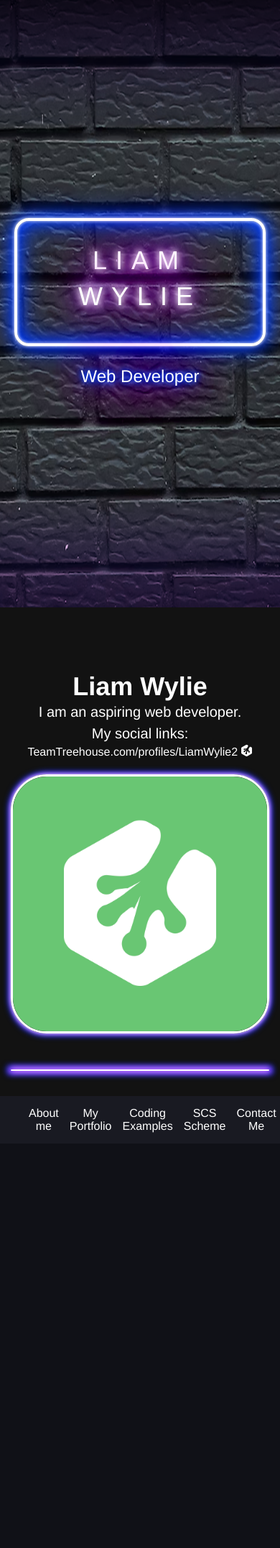
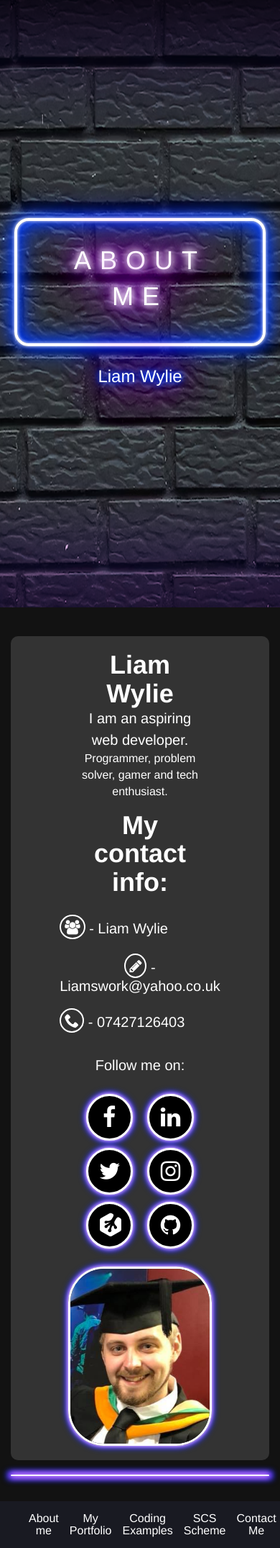
Before and after one commit to liamswork/Portfolio-Old, a PHP site: page /pages/about-me.html in a window 390 px wide. Shown: the whole page at 72% size. Before the commit the page ends 1574 px from the top, so only its background shows below. Run offline with PHP 8.4, Linux system fonts and the light colour scheme; some libraries are stand-ins or nearby versions; some web fonts are replaced.

Commit message:
Responsive margins/padding done
-More abstraction completed
-Abstracted social logos box for the about me and contact me page.
-Abstracted article content box more correctly for reuse across pages with minimal effort.
-About me content added, image and text
-Added subheader to banner linking back to home page.

```diff
--- a/css/style.css
+++ b/css/style.css
@@ -680,11 +680,11 @@ hr.rounded {
   border-color: #3b5998;
 }
 
-.container-contact-form .contact-info .contact-social .social-logos a.facebook {
+.contact-social .social-logos a.facebook {
   color: #fff;
 }
 
-.container-contact-form .contact-info .contact-social .social-logos a.facebook:hover {
+.contact-social .social-logos a.facebook:hover {
   border: 3px solid white;
   box-shadow: 0px 0px 6px white,
  0px 0px 12px #ae00ff,
@@ -708,11 +708,11 @@ hr.rounded {
   border-color: #0077b5;
 }
 
-.container-contact-form .contact-info .contact-social .social-logos a.linkedin {
+.contact-social .social-logos a.linkedin {
   color: #fff;
 }
 
-.container-contact-form .contact-info .contact-social .social-logos a.linkedin:hover {
+.contact-social .social-logos a.linkedin:hover {
   border: 3px solid white;
   box-shadow: 0px 0px 6px white,
  0px 0px 12px #ae00ff,
@@ -736,11 +736,11 @@ hr.rounded {
   border-color: #00aced;
 }
 
-.container-contact-form .contact-info .contact-social .social-logos a.twitter {
+.contact-social .social-logos a.twitter {
   color: #fff;
 }
 
-.container-contact-form .contact-info .contact-social .social-logos a.twitter:hover {
+.contact-social .social-logos a.twitter:hover {
   border: 3px solid white;
   box-shadow: 0px 0px 6px white,
  0px 0px 12px #ae00ff,
@@ -764,11 +764,11 @@ hr.rounded {
   border-color: #d93175;
 }
 
-.container-contact-form .contact-info .contact-social .social-logos a.instagram {
+.contact-social .social-logos a.instagram {
   color: #fff;
 }
 
-.container-contact-form .contact-info .contact-social .social-logos a.instagram:hover {
+.contact-social .social-logos a.instagram:hover {
   border: 3px solid white;
   box-shadow: 0px 0px 6px white,
  0px 0px 12px #ae00ff,
@@ -792,11 +792,11 @@ hr.rounded {
   border-color: #5fcf80;
 }
 
-.container-contact-form .contact-info .contact-social .social-logos a.treehouse {
+.contact-social .social-logos a.treehouse {
   color: #fff;
 }
 
-.container-contact-form .contact-info .contact-social .social-logos a.treehouse:hover {
+.contact-social .social-logos a.treehouse:hover {
   border: 3px solid white;
   box-shadow: 0px 0px 6px white,
  0px 0px 12px #ae00ff,
@@ -820,11 +820,11 @@ hr.rounded {
   border-color: #6e5494;
 }
 
-.container-contact-form .contact-info .contact-social .social-logos a.github {
+.contact-social .social-logos a.github {
   color: #fff;
 }
 
-.container-contact-form .contact-info .contact-social .social-logos a.github:hover {
+.contact-social .social-logos a.github:hover {
   border: 3px solid white;
   box-shadow: 0px 0px 6px white,
  0px 0px 12px #ae00ff,
@@ -963,6 +963,10 @@ hr.rounded {
   text-shadow: 0 0 7px #003cff, 0 0 10px #003cff, 0 0 21px #003cff, 0 0 42px #ae00ff, 0 0 82px #ae00ff, 0 0 92px #ae00ff, 0 0 102px #ae00ff, 0 0 151px #ae00ff;
 }
 
+.banner .banner-container .banner-text a {
+  text-decoration: none;
+}
+
 .banner .banner-container .banner-text h1 {
   text-align: center;
   margin: 0 20px;
@@ -1055,30 +1059,49 @@ hr.rounded {
   margin-bottom: 15px;
 }
 
-.container-contact-form .contact-info .contact-details {
+.contact-details {
   display: flex;
   flex-direction: column;
   text-align: center;
   margin-bottom: 20px;
 }
 
-.container-contact-form .contact-info .contact-details h1 {
+.contact-details .row {
+  display: flex;
+  flex-direction: column;
+  flex-wrap: wrap;
+  justify-content: center;
+  align-items: flex-start;
+  align-content: center;
+}
+
+.contact-details h1 {
   margin: 15px 0;
 }
 
-.container-contact-form .contact-info .contact-social h2 {
+.contact-details h3 {
+  margin: 10px 0;
+}
+
+.contact-details h3 span {
+  border-radius: 50%;
+  border: 2px solid white;
+  padding: 5px;
+}
+
+.contact-social h2 {
   text-align: center;
   margin-bottom: 20px;
 }
 
-.container-contact-form .contact-info .contact-social .social-logos {
+.contact-social .social-logos {
   display: flex;
   flex-direction: row;
   justify-content: space-around;
   flex-wrap: wrap;
 }
 
-.container-contact-form .contact-info .contact-social .social-logos a {
+.contact-social .social-logos a {
   position: relative;
   margin: 5px;
   top: 0;
@@ -1093,55 +1116,73 @@ hr.rounded {
   background-color: #000;
 }
 
-.container-contact-form .contact-info .contact-social .social-logos a:hover {
+.contact-social .social-logos a:hover {
   top: -10px;
   transition: .5s ease;
 }
 
-.container-contact-form .contact-info .contact-social .social-logos a:hover {
+.contact-social .social-logos a:hover {
   border: 3px solid white;
   box-shadow: 0px 0px 6px white,
  0px 0px 12px #ae00ff,
  0px 0px 16px 7px #003cff;
 }
 
-.container-contact-form .contact-info .contact-social .social-logos a span {
+.contact-social .social-logos a span {
   font-size: 32px;
   line-height: 48px;
 }
 
-.container-contact-form .contact-form {
+.contact-form {
   padding: 0;
 }
 
-.container-contact-form .contact-form .container {
+.contact-form .container {
   width: 100%;
+  padding: 10px 20px;
 }
 
-.container-contact-form .contact-form .container h2 {
+.contact-form .container h1 {
   margin-bottom: 25px;
   text-align: center;
 }
 
-.container-contact-form .contact-form .container form {
+.contact-form .container form {
   display: flex;
   flex-direction: row;
   align-items: center;
   flex-wrap: wrap;
 }
 
-.container-contact-form .contact-form .container input[type=text], .container-contact-form .contact-form .container #email, .container-contact-form .contact-form .container select, .container-contact-form .contact-form .container textarea {
+.contact-form .container input[type=text], .contact-form .container #email, .contact-form .container select, .contact-form .container textarea {
   width: 100%;
   height: 50px;
   margin-bottom: 20px;
+  font-size: 22px;
 }
 
-.container-contact-form .contact-form .container #fname {
+.contact-form .container #fname {
   margin-right: 4%;
 }
 
-.container-contact-form .contact-form .container #fname, .container-contact-form .contact-form .container #lname {
+.contact-form .container #fname, .contact-form .container #lname {
   width: 48%;
+  font-size: 22px;
+}
+
+.inner-about-me .aboutme-container .aboutme-text {
+  width: 50%;
+}
+
+.inner-about-me .aboutme-container .aboutme-text .contact-social .social-logos {
+  display: flex;
+  flex-direction: row;
+  justify-content: space-around;
+  flex-wrap: wrap;
+}
+
+.inner-about-me .aboutme-container .aboutme-img img {
+  height: initial;
 }
 
 .main .inner .scs-container .netmatters-text ul {
@@ -1151,24 +1192,26 @@ hr.rounded {
 
 .main .inner .scs-container .netmatters-text ul li {
   margin: 4px 0;
-  font-size: 16px;
+  font-size: 20px;
   color: #fff;
 }
 
-.main .inner .article-container {
+.article-container {
+  background-color: #333333;
   display: flex;
   flex-direction: row;
   align-items: center;
   justify-content: center;
   flex-wrap: wrap;
-  margin: 50px 0;
+  padding: 20px 10px;
+  border-radius: 10px;
 }
 
-.main .inner .article-container h1 {
+.article-container h1 {
   font-weight: 600;
 }
 
-.main .inner .article-container h2 {
+.article-container h2 {
   display: flex;
   flex-wrap: wrap;
   font-size: 20px;
@@ -1176,22 +1219,23 @@ hr.rounded {
   justify-content: center;
 }
 
-.main .inner .article-container .article-text {
+.article-container .article-text {
   text-align: center;
   width: 100%;
 }
 
-.main .inner .article-container .article-text h1 {
+.article-container .article-text h1 {
   text-align: center;
 }
 
-.main .inner .article-container .article-img {
+.article-container .article-img {
   margin-top: 20px;
 }
 
-.main .inner .article-container .article-img img {
+.article-container .article-img img {
   border-radius: 50px;
-  width: 100%;
+  width: 200px;
+  height: 200px;
   object-fit: fill;
   border: 3px solid white;
   box-shadow: 0px 0px 6px white,
--- a/pages/about-me.html
+++ b/pages/about-me.html
@@ -19,8 +19,8 @@
             <div class="banner-container">
                 <img src="../img/placeholder-bg2.png"></img>
                 <div class="banner-text">
-                    <h1>LIAM WYLIE</h1>
-                    <p>Web Developer</p>
+                    <h1>About me</h1>
+                    <a href="../index.html"><p>Liam Wylie</p></a>
                 </div>
             </div>
         </div>
@@ -42,22 +42,51 @@
     </div>
 
     <div class="main">
-        <div class="inner">
-            <div class="article-container treehouse-container">
-                <div class="article-text treehouse-text">
-                    <h1>Liam Wylie</h1>
-                    <h2>I am an aspiring web developer.</h2>
-                    <h2>My social links:</h2>
-                    <a href="https://teamtreehouse.com/profiles/liamwylie2"><p>TeamTreehouse.com/profiles/LiamWylie2 <span class="icon-treehouse"></span></p></span></a>
+        <div class="inner inner-about-me">
+                <div class="article-container aboutme-container">
+                    <div class="article-text aboutme-text">
+                        <h1>Liam Wylie</h1>
+                        <h2>I am an aspiring web developer.</h2>
+                        <p>Programmer, problem solver, gamer and tech enthusiast.</p>
+                        <div class="contact-details">
+                            <h1><strong>My contact info:</strong></h1>
+                            <div class="row">
+                                <h3><span class="icon-users"><br></span> - Liam Wylie</h3>
+                                <h3><span class="icon-pencil"></span> - Liamswork@yahoo.co.uk</h3>
+                                <h3><span class="icon-phone"></span> - 07427126403</h3>
+                            </div>
+                        </div>
+                        <div class="contact-social">
+                            <h2> Follow me on: </h2>
+                            <div class="social-logos">
+                            <a class="facebook btn" target="_blank" href="https://www.facebook.com/liam.t.wylie">
+                                <span class="icon-facebook"></span>
+                            </a>
+                            <a class="btn linkedin" target="_blank" href="https://www.linkedin.com/in/liam-wylie-18374613b/">
+                                <span class="icon-linkedin"></span>
+                            </a>
+                            <a class="btn twitter" target="_blank" href="https://twitter.com/LiamWylieDev">
+                                <span class="icon-twitter"></span>
+                            </a>
+                            <a class="btn instagram" target="_blank" href="https://www.instagram.com/liamwylie/">
+                            <span class="icon-instagram"></span>
+                            </a>
+                            <a class="btn treehouse" target="_blank" href="https://teamtreehouse.com/profiles/liamwylie2">
+                            <span class="icon-treehouse"></span>
+                            </a>
+                            <a class="btn github" target="_blank" href="https://github.com/liamswork">
+                            <span class="icon-github"></span>
+                            </a>
+                            </div>
+                        </div>
+                    </div>
+                    <div class="article-img aboutme-img">
+                        <img src="../img/Headshot.png">
+                    </div>
                 </div>
-                <div class="article-img treehouse-img">
-                    <img src="../img/team treehouse logo.png">
-                </div>
-            </div>
-            <hr class="rounded">
+                <hr class="rounded">
+        </div>   <!--End of inner closing div-->
 
-
-        </div>   <!--End of inner closing div-->
         <!--Footer-->
         <footer>
             <!--Footer Main-->
--- a/pages/coding-examples.html
+++ b/pages/coding-examples.html
@@ -19,8 +19,8 @@
             <div class="banner-container">
                 <img src="../img/placeholder-bg2.png"></img>
                 <div class="banner-text">
-                    <h1>LIAM WYLIE</h1>
-                    <p>Web Developer</p>
+                    <h1>Coding Examples</h1>
+                    <a href="../index.html"><p>Liam Wylie</p></a>
                 </div>
             </div>
         </div>
--- a/pages/contact-me.html
+++ b/pages/contact-me.html
@@ -19,8 +19,8 @@
             <div class="banner-container">
                 <img src="../img/placeholder-bg2.png"></img>
                 <div class="banner-text">
-                    <h1>LIAM WYLIE</h1>
-                    <p>Web Developer</p>
+                    <h1>Contact me</h1>
+                    <a href="../index.html"><p>Liam Wylie</p></a>
                 </div>
             </div>
         </div>
--- a/pages/my-portfolio.html
+++ b/pages/my-portfolio.html
@@ -19,8 +19,8 @@
             <div class="banner-container">
                 <img src="../img/placeholder-bg2.png"></img>
                 <div class="banner-text">
-                    <h1>LIAM WYLIE</h1>
-                    <p>Web Developer</p>
+                    <h1>My Portfolio</h1>
+                    <a href="../index.html"><p>Liam Wylie</p></a>
                 </div>
             </div>
         </div>
--- a/pages/scs-scheme.html
+++ b/pages/scs-scheme.html
@@ -19,8 +19,8 @@
             <div class="banner-container">
                 <img src="../img/placeholder-bg2.png"></img>
                 <div class="banner-text">
-                    <h1>LIAM WYLIE</h1>
-                    <p>Web Developer</p>
+                    <h1>SCS Scheme</h1>
+                    <a href="../index.html"><p>Liam Wylie</p></a>
                 </div>
             </div>
         </div>
@@ -65,6 +65,7 @@
                     <div class="article-text treehouse-text">
                         <h1>Treehouse</h1>
                         <h2>Treehouse is an online learning community, featuring videos covering a number of topics from basic HTML to C# programming, iOS development, data analysis, and more. By completing courses users can earn points, allowing them to track their progress and see how much they've covered in certain areas.</h2>
+                        <br>
                         <h2>Total Score:</h2>
                         <a href="https://teamtreehouse.com/profiles/liamwylie2"><p>TeamTreehouse.com/profiles/LiamWylie2 <span class="icon-treehouse"></span></p></span></a>
                     </div>
--- a/pages/templatepage.html
+++ b/pages/templatepage.html
@@ -19,8 +19,8 @@
             <div class="banner-container">
                 <img src="../img/placeholder-bg2.png"></img>
                 <div class="banner-text">
-                    <h1>LIAM WYLIE</h1>
-                    <p>Web Developer</p>
+                    <h1>Template page</h1>
+                    <a href="../index.html"><p>Liam Wylie - link back to home page</p></a>
                 </div>
             </div>
         </div>
--- a/scss/base/_mixins.scss
+++ b/scss/base/_mixins.scss
@@ -22,7 +22,7 @@
             }
         }
 
-        .container-contact-form .contact-info .contact-social .social-logos{
+        .contact-social .social-logos{
             a.#{$class}{
                 color:#fff;
                 &:hover{
@@ -30,7 +30,6 @@
                     background-color: #fff;
                     span{
                         color:$color;
-
                     }
                 }
             }
@@ -54,8 +53,9 @@
 @mixin tooltip{
     position: absolute;
     top: 10px;              //These top three styles position the tooltip above the image, top right.
-    right: 0;
+    right:5px;
     padding: 0 10px;
+    border-radius: 4px;
     line-height: 3rem;
     text-transform: uppercase;
     z-index: 1;
--- a/scss/layout/_article.scss
+++ b/scss/layout/_article.scss
@@ -1,5 +1,3 @@
-.main{
-    .inner{
         .article-container{
             h1{
                 font-weight:600;
@@ -12,12 +10,14 @@
                 justify-content: center;
             }
 
+            background-color: #333333;
             display:flex;
             flex-direction: row;
             align-items: center;
             justify-content: center;
             flex-wrap: wrap;
-            margin:50px 0;
+            padding:20px 10px;
+            border-radius: 10px;
 
             //Text box
             .article-text{
@@ -31,18 +31,15 @@
                 margin-top:20px;
                 img{
                     border-radius: 50px;
-                    width:100%;
+                    width: 200px;
+                    height:200px;
                     object-fit:fill;
                     @include glowborder('all');
                 }
             }
         }
-    }
-}
 
 @media (min-width:768px){
-    .main{
-        .inner{
     .article-container{
         flex-wrap: nowrap;
         //Reverse row on odd article containers
@@ -64,5 +61,3 @@
         }
     }
 }
-    }
-}
--- a/scss/layout/aboutme/_aboutme.scss
+++ b/scss/layout/aboutme/_aboutme.scss
@@ -0,0 +1,20 @@
+.inner-about-me{
+    .aboutme-container{
+        .aboutme-text{
+            width:50%;
+            .contact-social{
+                .social-logos{
+                    display:flex;
+                    flex-direction: row;
+                    justify-content: space-around;
+                    flex-wrap: wrap;
+                }
+            }
+        }
+        .aboutme-img{
+            img{
+                height:initial;
+            }
+        }
+    }
+}
--- a/scss/layout/home/_banner.scss
+++ b/scss/layout/home/_banner.scss
@@ -41,8 +41,12 @@
             0 0 102px $color-glowpurple,
             0 0 151px $color-glowpurple;
 
+            //Main banner text
+            a{
+                text-decoration: none;
+            }
+                h1{
 
-            h1{
                     text-align: center;
                     margin: 0 20px;
                     margin-bottom:25px;
@@ -58,6 +62,8 @@
                     animation: flicker 1.5s infinite alternate;
                     //Flicker keyframes found in base file. Will move if I use more
                 }
+
+            //Banner subtext
             p{
                 font-size: 24px;
             }
--- a/scss/layout/home/_contactform.scss
+++ b/scss/layout/home/_contactform.scss
@@ -1,8 +1,22 @@
-.container-contact-form{
-    .contact-info{
-        .contact-details{
+       .contact-details{
+            .row{
+                display: flex;
+                flex-direction: column;
+                flex-wrap: wrap;
+                justify-content: center;
+                align-items: flex-start;
+                align-content: center;
+            }
             h1{
                 margin:15px 0;
+            }
+            h3{
+                margin:10px 0;
+                span{
+                    border-radius: 50%;
+                    border:2px solid white;
+                    padding: 5px;
+                }
             }
             display:flex;
             flex-direction: column;
@@ -47,13 +61,12 @@
                 }
             }
         }
-    }
     .contact-form{
         padding: 0;
         .container{
             width:100%;
-
-            h2{
+            padding: 10px 20px;
+            h1{
                 margin-bottom: 25px;
                 text-align: center;
             }
@@ -70,13 +83,14 @@
                 width:100%;
                 height:50px;
                 margin-bottom: 20px;
+                font-size: 22px;
             }
             #fname{margin-right:4%;}
             #fname,#lname{
-                width:48%
+                width:48%;
+                font-size: 22px;
             }
 
         }
 
     }
-}
--- a/scss/layout/home/_projects.scss
+++ b/scss/layout/home/_projects.scss
@@ -2,7 +2,6 @@
     .inner{
         .latest-projects{
             color:#fff; //Default all text to white
-            margin-bottom: 50px;
 
             //Latest projects heading
             .bar{
--- a/scss/layout/scs/_scs.scss
+++ b/scss/layout/scs/_scs.scss
@@ -7,7 +7,7 @@
                     margin-top: 20px;
                     li{
                         margin:4px 0;
-                        font-size:16px;
+                        font-size:20px;
                         color:#fff;
                     }
                 }
--- a/scss/mediaqueries/home/_contactformqueries.scss
+++ b/scss/mediaqueries/home/_contactformqueries.scss
@@ -19,6 +19,7 @@
                         //logo icon
                         span{
                             font-size:28px;
+                            line-height: 44px;
                         }
                     }
                 }
@@ -27,7 +28,9 @@
         }
         //Contact form container
         .contact-form{
-
+            .container{
+                padding: 10px 50px;
+            }
         }
     }
 }
@@ -58,6 +61,7 @@
                         //logo icon
                         span{
                             font-size:32px;
+                            line-height: 38px;
                         }
                     }
                 }
@@ -66,6 +70,15 @@
         .contact-form{
             margin:0;
             padding: 0 15px;
+            .container{
+                padding: 10px 30px;
+                #fname,#lname{
+                    font-size: 18px;
+                }
+                input[type=text],#email, select,textarea{
+                    font-size: 18px;
+                }
+            }
         }
     }
 }
@@ -91,6 +104,7 @@
                         //logo icons
                         span{
                             font-size:36px;
+                            line-height: 36px;
                         }
                     }
                 }
@@ -99,6 +113,9 @@
         .contact-form{
             margin:0;
             padding: 0 15px;
+            .container{
+                padding: 10px 15px;
+            }
         }
     }
 }
--- a/scss/mediaqueries/home/_projectqueries.scss
+++ b/scss/mediaqueries/home/_projectqueries.scss
@@ -1,5 +1,6 @@
 @media (min-width: 768px) and (max-width:1260px){
     .latest-projects{
+        padding-bottom: 25px;
         .project-list .row{
             .col-sm-6 {
                 width: 45%;
@@ -9,10 +10,16 @@
 }
 
 @media (min-width: 992px){
-
+    .latest-projects{
+        padding-bottom: 35px;
+    }
 }
 
 @media (min-width: 1260px){
+    .latest-projects{
+        padding-bottom: 45px;
+    }
+
     .project-list .row{
         .col-lg-4{
             width:33%;
```
Also changed, not shown: other parts of css/style.css (+51 -21 lines), index.html (+10 -8 lines), img/Headshot.png (added). Lines whose indentation alone changed are shown as unchanged.
